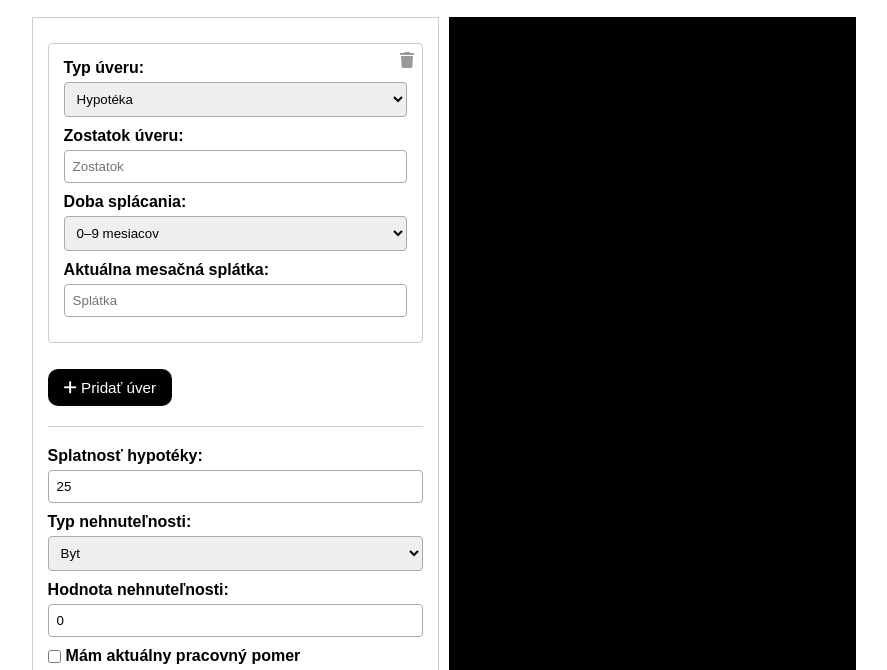
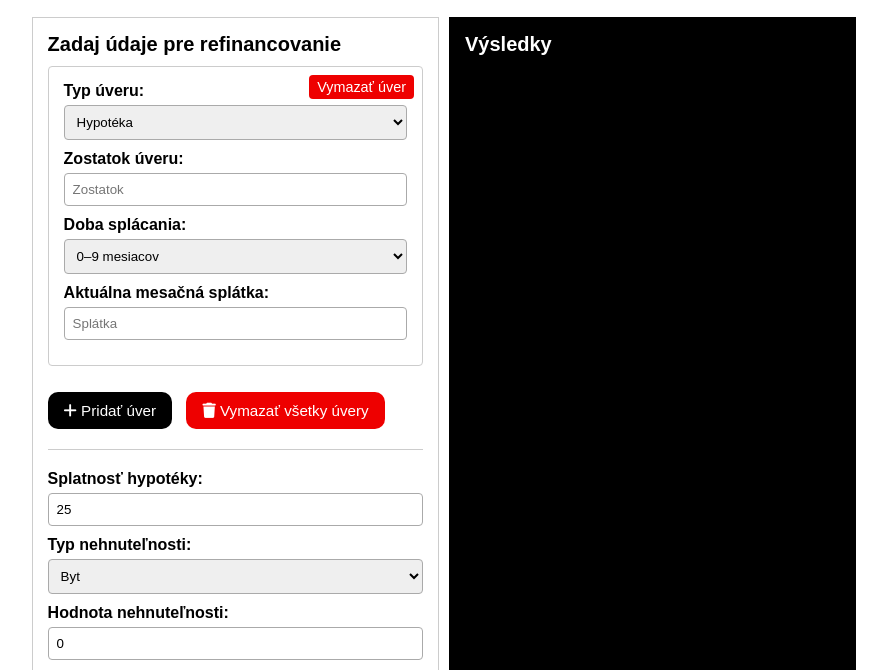
Before and after one commit to jakeschon02/REFIAPP, a website: page index.html in a window 1280 px wide. Shown: the part 121-791 px from the top of the page, without its empty margins (196-1083 px from the left). Drawn offline with Linux system fonts and the light colour scheme; a small style sheet from the web is missing.

Commit message:
vymazat
tlc

```diff
--- a/app.js
+++ b/app.js
@@ -4,14 +4,13 @@ document.addEventListener('DOMContentLoaded', function() {
      *******************************/
     const loansContainer = document.getElementById('loansContainer');
     const addLoanBtn = document.getElementById('addLoan');
+    const clearLoansBtn = document.getElementById('clearLoans');
 
     function createLoanBox() {
         const loanDiv = document.createElement('div');
         loanDiv.className = 'loan-box';
         loanDiv.innerHTML = `
-      <button class="delete-loan" title="Odstrániť úver">
-        <i class="fa fa-trash"></i>
-      </button>
+      <button class="delete-loan" title="Odstrániť tento úver">Vymazať úver</button>
       <div class="input-group">
         <label>Typ úveru:</label>
         <select class="loan-type">
@@ -47,7 +46,7 @@ document.addEventListener('DOMContentLoaded', function() {
         loansContainer.appendChild(loanDiv);
     }
 
-    // Predvolene vytvor jeden úverový box
+    // Vytvor predvolene jeden úverový box, ak ešte nie sú
     if (loansContainer.children.length === 0) {
         createLoanBox();
     }
@@ -55,6 +54,13 @@ document.addEventListener('DOMContentLoaded', function() {
     addLoanBtn.addEventListener('click', () => {
         createLoanBox();
     });
+
+    // Tlačidlo na vymazanie všetkých úverov
+    if (clearLoansBtn) {
+        clearLoansBtn.addEventListener('click', () => {
+            loansContainer.innerHTML = '';
+        });
+    }
 
     /*******************************
      * Výpočet bankových ponúk pre refinancovanie
@@ -132,6 +138,7 @@ document.addEventListener('DOMContentLoaded', function() {
 
         refiBanks.forEach(bank => {
             const reasons = [];
+
             // Kontrola minimálnej doby splácania
             if (minDurationCategory < bank.minDuration) {
                 reasons.push("krátkej dobe splácania");
@@ -249,7 +256,6 @@ document.addEventListener('DOMContentLoaded', function() {
             cardRight.className = 'bank-card-right';
 
             if (qualifies) {
-                // Banka vyhovuje
                 eligibleCount++;
                 const rateEl = document.createElement('div');
                 rateEl.className = 'bank-rate';
@@ -270,20 +276,16 @@ document.addEventListener('DOMContentLoaded', function() {
                 });
                 cardRight.appendChild(btnRefi);
             } else {
-                // Banka nevyhovuje
                 const statusEl = document.createElement('div');
                 statusEl.className = 'bank-status-error';
-
                 if (bank.name === "ČSOB") {
                     statusEl.textContent = "ČSOB už neposkytuje nikdy čisté refinancovanie";
                 } else {
                     statusEl.textContent = "nedá sa refinancovať bez overenia výšky príjmu";
                 }
-
                 const infoIcon = document.createElement('i');
                 infoIcon.className = "fa fa-info-circle";
                 infoIcon.title = `Kvôli ${reasons.join(" a ")}`;
-
                 statusEl.appendChild(infoIcon);
                 cardRight.appendChild(statusEl);
             }
--- a/index.html
+++ b/index.html
@@ -4,7 +4,7 @@
     <meta charset="UTF-8" />
     <meta name="viewport" content="width=device-width, initial-scale=1.0"/>
     <title>Refinančná Kalkulačka</title>
-    <!-- Font Awesome pre ikonky -->
+    <!-- Font Awesome pre ikonky (ak chceš použiť neskôr) -->
     <link
             rel="stylesheet"
             href="https://cdnjs.cloudflare.com/ajax/libs/font-awesome/6.2.0/css/all.min.css"
@@ -24,14 +24,17 @@
     <!-- Hlavný obsah: dve kolóny – vstupy a výsledky -->
     <div class="main-content">
 
-        <!-- Vstupný formulár pre Čisté refinancovanie -->
+        <!-- Vstupný formulár pre čisté refinancovanie -->
         <div class="calc-left">
-            <h2 class="section-title"></h2>
+            <h2 class="section-title">Zadaj údaje pre refinancovanie</h2>
 
             <!-- Úverové boxy (predvolene jeden) -->
             <div id="loansContainer"></div>
             <button class="btn btn-add" id="addLoan">
                 <i class="fa fa-plus"></i> Pridať úver
+            </button>
+            <button class="btn btn-danger" id="clearLoans">
+                <i class="fa fa-trash"></i> Vymazať všetky úvery
             </button>
 
             <hr class="divider" />
@@ -52,8 +55,7 @@
                 <label for="propertyValue">Hodnota nehnuteľnosti:</label>
                 <input id="propertyValue" type="number" value="0" min="0" />
             </div>
-
-            <!-- Upravený checkbox – inline -->
+            <!-- Inline checkbox -->
             <div class="input-group inline">
                 <input type="checkbox" id="employmentStatus" />
                 <label for="employmentStatus">Mám aktuálny pracovný pomer</label>
@@ -70,7 +72,7 @@
 
         <!-- Výsledkový čierny box (pravý panel) -->
         <div class="calc-right">
-            <h2 class="results-title"></h2>
+            <h2 class="results-title">Výsledky</h2>
             <div id="bankOffersContainer"></div>
         </div>
 
--- a/styles.css
+++ b/styles.css
@@ -92,12 +92,12 @@ body {
     border: 1px solid #aaa;
     border-radius: 4px;
 }
-/* Inline skupina pre checkbox – nech sa nezalamuje */
+/* Inline skupina pre checkbox – zabráni zalamovaniu */
 .input-group.inline {
     display: inline-flex;
     align-items: center;
     gap: 5px;
-    white-space: nowrap; /* zabráni zalamovaniu na viac riadkov */
+    white-space: nowrap;
 }
 .input-group.inline label {
     display: inline;
@@ -165,13 +165,13 @@ body {
     padding: 15px;
     display: flex;
     align-items: center;
-    justify-content: flex-start; /* fixné/minimálne šírky pre tri sekcie */
+    justify-content: flex-start;
     gap: 10px;
 }
 
 /* Sekcia vľavo (názov banky) – fixná šírka */
 .bank-card-left {
-    min-width: 120px; /* uprav podľa potreby */
+    min-width: 120px;
     display: flex;
     align-items: center;
     justify-content: flex-start;
@@ -203,16 +203,16 @@ body {
     justify-content: center;
 }
 
-/* Sekcia vpravo (tlačidlo / chybová hláška) – fixná šírka */
+/* Sekcia vpravo (tlačidlo/chybová hláška) – fixná šírka */
 .bank-card-right {
-    min-width: 160px; /* uprav podľa potreby */
+    min-width: 160px;
     text-align: right;
     display: flex;
     flex-direction: column;
     align-items: flex-end;
 }
 
-/* Štýl pre úrok a splátku */
+/* Úrok a splátka */
 .bank-rate {
     font-size: 1.1rem;
     font-weight: 600;
@@ -223,7 +223,7 @@ body {
     margin-bottom: 10px;
 }
 
-/* Tlačidlo vpravo */
+/* Tlačidlo refinancovania */
 .btn-refinance {
     background-color: #000;
     color: #fff;
@@ -236,12 +236,12 @@ body {
     opacity: 0.9;
 }
 
-/* Chybová hláška vpravo */
+/* Chybová hláška – jednotné zarovnanie */
 .bank-status-error {
     color: #e00;
     font-weight: 600;
     margin-bottom: 5px;
-    display: inline-flex; /* inline-flex, aby ikona bola vedľa textu */
+    display: inline-flex;
     align-items: center;
     justify-content: flex-end;
     width: 100%;
@@ -264,18 +264,22 @@ body {
     border-radius: 4px;
     position: relative;
 }
+
+/* Tlačidlo na vymazanie konkrétneho úveru (textové tlačidlo) */
 .delete-loan {
     position: absolute;
     top: 8px;
     right: 8px;
-    background: transparent;
+    background: #e00;
+    color: #fff;
     border: none;
-    font-size: 1rem;
+    font-size: 0.9rem;
+    padding: 4px 8px;
+    border-radius: 4px;
     cursor: pointer;
-    color: #999;
 }
 .delete-loan:hover {
-    color: #000;
+    background: #c00;
 }
 
 /* RESPONSIVE */
```
